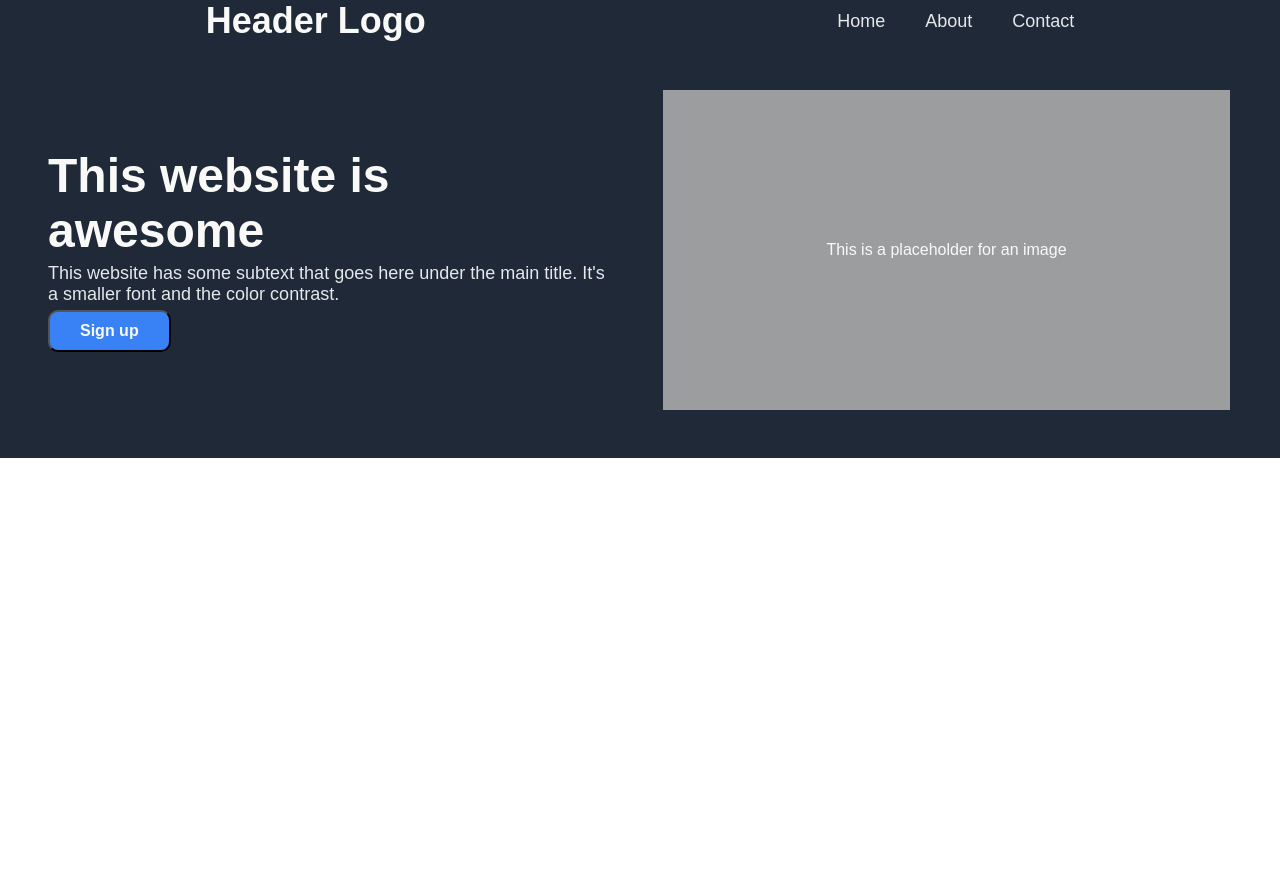
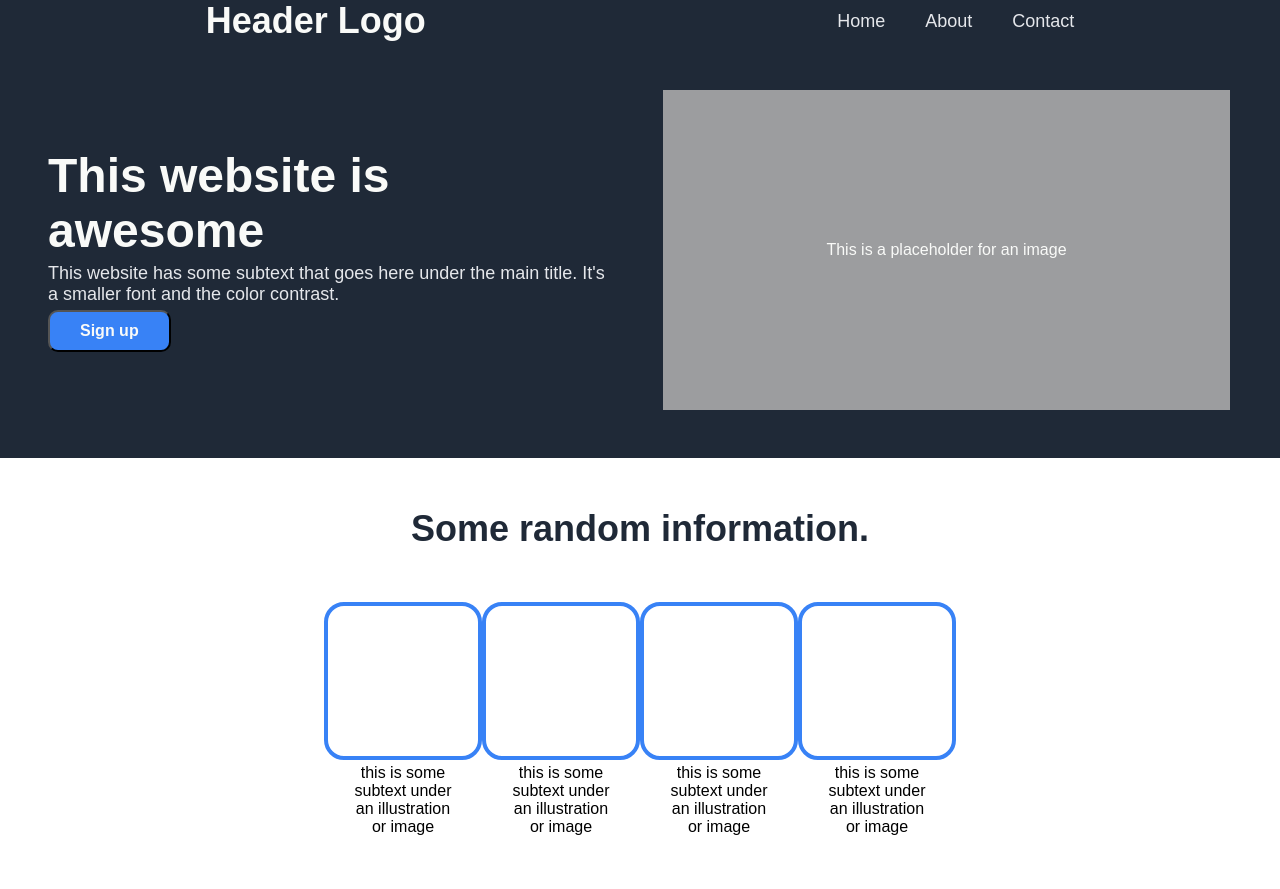
Before and after one commit to coder7475/odin_landing_page, a plain HTML site: page index.html in a window 1280 px wide. Before the commit the page ends 800 px from the top, so only its background shows below. Drawn offline with Linux system fonts and the light colour scheme.

Commit message:
feat:  add random information section

```diff
--- a/index.css
+++ b/index.css
@@ -78,3 +78,48 @@
   font-weight: 900;
   border-radius: 10px;
 }
+
+/* random image section */
+.random-info {
+  display: flex;
+  flex-direction: column;
+  justify-content: center;
+  align-items: center;
+  gap: 2px;
+  margin-top: 50px;
+  margin-bottom: 30px;
+}
+
+.random-images {
+  display: flex;
+  justify-content: center;
+  align-items: center;
+  margin: 50px 500px;
+}
+
+.random-images div {
+  display: flex;
+  flex-direction: column;
+  /* gap: 10px; */
+  justify-content: center;
+  align-items: center;
+}
+
+.random-header {
+  font-size: 36px;
+  font-weight: 900;
+  color: #1f2937;
+}
+.text {
+  width: 70%;
+  text-align: center;
+  font-weight: 200;
+  margin-top: 4px;
+}
+
+.bimage {
+  height: 150px;
+  width: 150px;
+  border: 4px solid #3882F6;
+  border-radius: 20px;
+}
--- a/index.html
+++ b/index.html
@@ -28,5 +28,27 @@
         <p>This is a placeholder for an image</p>
       </div>
     </section>
+    <div class="random-info">
+      <h1 class="random-header">Some random information.</h1>
+      <div class="random-images">
+          <div>
+              <div class="bimage"></div>
+              <p class="text">this is some subtext under an illustration or image</p>
+          </div>
+          <div >
+              <div class="bimage"></div>
+
+              <p class="text">this is some subtext under an illustration or image</p>
+          </div>
+          <div>
+              <div class="bimage"></div>
+
+              <p class="text">this is some subtext under an illustration or image</p>
+          </div>
+          <div>
+              <div class="bimage"></div>
+              <p class="text">this is some subtext under an illustration or image</p>
+          </div>
+      </div>
   </body>
 </html>
```
